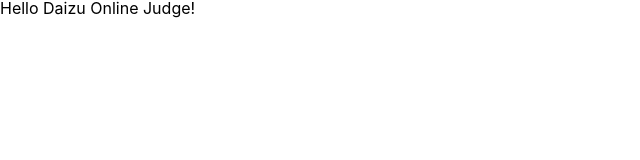
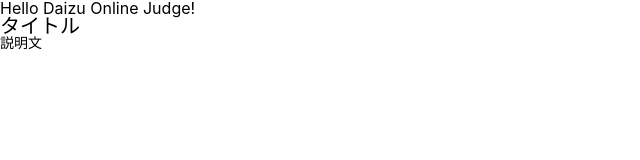
Before and after one commit to SoyBeansLab/daizu-online-judge-frontend, a Next.js app: page / in a window 1280 px wide. Shown: the top 160 px of the page, without its empty margins (0-640 px from the left). Built offline with nearby package versions, Linux system fonts and the light colour scheme.

Commit message:
chore: wrote a example component

```diff
--- /dev/null
+++ b/components/example.module.scss
@@ -0,0 +1,9 @@
+.example-component {
+  > .title {
+    font-size: 20px;
+  }
+
+  > .description {
+    font-size: 14px;
+  }
+}
--- /dev/null
+++ b/components/example.tsx
@@ -0,0 +1,22 @@
+import React from 'react';
+import styles from './example.module.scss';
+
+type ExampleProps = {
+  title: string;
+  description: string;
+};
+
+const ExamplePresentation: React.VFC<ExampleProps> = ({ title, description }) => {
+  return (
+    <div className={styles['example-component']}>
+      <h2 className={styles['title']}>{title}</h2>
+      <p className={styles['description']}>{description}</p>
+    </div>
+  );
+};
+
+const ExampleContainer: React.FC<ExampleProps> = (props) => {
+  return <ExamplePresentation {...props} />;
+};
+
+export default ExampleContainer;
--- a/pages/index.tsx
+++ b/pages/index.tsx
@@ -1,3 +1,11 @@
+import React from 'react';
+import ExampleContainer from '~/example';
+
 export default function Home() {
-  return <div>Hello Daizu Online Judge!</div>;
+  return (
+    <div>
+      Hello Daizu Online Judge!
+      <ExampleContainer title='タイトル' description='説明文' />
+    </div>
+  );
 }
```
